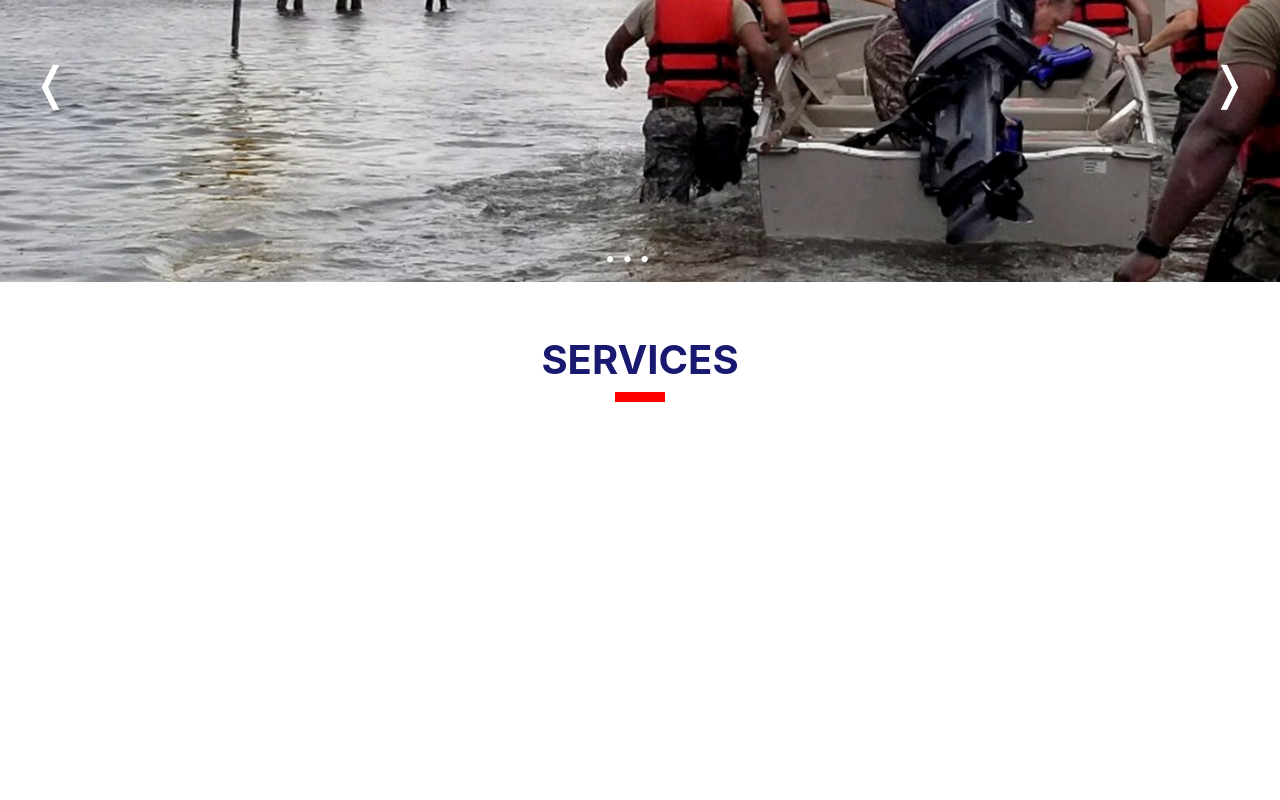
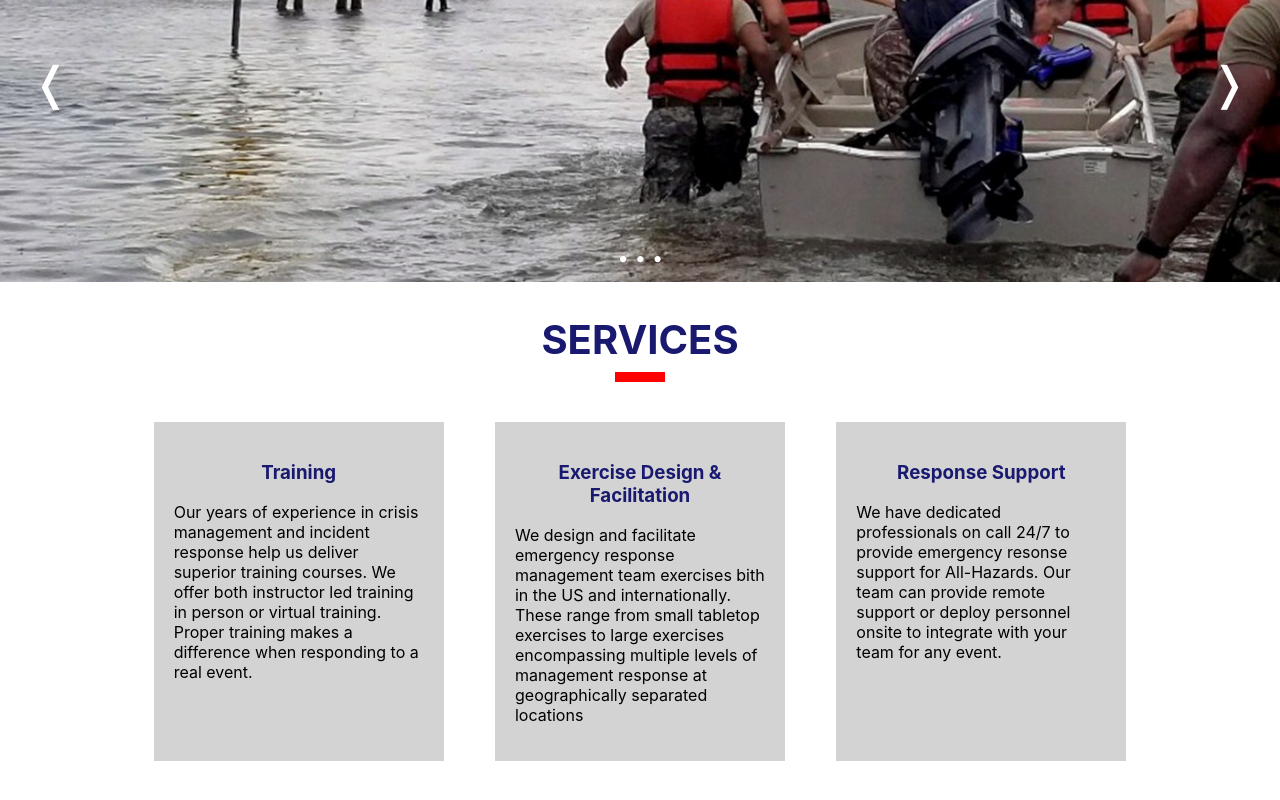
Before and after one commit to forrestmorrison/the-relief-team, a React (Create React App) app: page / in a window 1280 px wide. Shown: the part 238-1038 px from the top of the page. Before the commit the page ends 800 px from the top, so only its background shows below. Built offline with nearby package versions, Linux system fonts and the light colour scheme.

Commit message:
added services info sections

```diff
--- a/src/App.css
+++ b/src/App.css
@@ -98,26 +98,52 @@ header .container li {
 }
 
 .services {
-  width: 350px;
+  display: flex;
+  flex-direction: column;
+  align-items: center;
+  width: 100%;
+}
+
+.services .heading {
+  width: 250px;
   height: 60px;
   position: relative;
   margin: 20px;
+  margin-top: 0px;
 }
 
-.services::after {
+.services .heading::after {
   content: '';
   width: 50px;
   height: 10px;
   background: red;
   position: absolute;
   bottom: -40px;
-  right: 150px;
+  right: 100px;
 }
 
-.services h2 {
+.services .heading h2 {
   font-size: 40px;
   text-align: center;
   color: midnightblue;
+}
+
+.services-info {
+  display: flex;
+  width: 80%;
+  justify-content: space-around;
+  margin: 60px 0;
+}
+
+.services-info section {
+  width: 250px;
+  padding: 20px;
+  background-color: lightgrey;
+}
+
+.services-info h3 {
+  text-align: center;
+  color: midnightblue
 }
 
 /* Image Slider */
--- a/src/components/ImageSlider.js
+++ b/src/components/ImageSlider.js
@@ -14,8 +14,7 @@ const ImageSlider = ({ slides }) => {
         height: "100%",
         backgroundPosition: "center",
         backgroundSize: "cover",
-        backgroundImage: `url(${slides[currentIndex].url})`,
-        animation: "fade 1.5s ease-in-out"
+        backgroundImage: `url(${slides[currentIndex].url})`
     }
 
     const leftArrowStyles = {
@@ -45,7 +44,7 @@ const ImageSlider = ({ slides }) => {
         justifyContent: "center",
         position: 'absolute',
         transform: 'translate(0, -50%)',
-        left: "47%",
+        left: "48%",
         bottom: "0%",
         color: "#fff",
         zIndex: 1,
--- a/src/pages/Home.js
+++ b/src/pages/Home.js
@@ -20,8 +20,35 @@ const Home = () => {
             <ImageSlider slides={slides} />
         </div>
         <div className='services'>
-            <h2>SERVICES</h2>
+            <div className='heading'>
+                <h2>SERVICES</h2>
+            </div>
+            <div className='services-info'>
+                <section>
+                    <h3>Training</h3>
+                    <p>
+                        Our years of experience in crisis management and incident response help us deliver superior training courses.
+                        We offer both instructor led training in person or virtual training.
+                        Proper training makes a difference when responding to a real event.
+                    </p>
+                </section>
+                <section>
+                    <h3>Exercise Design & Facilitation</h3>
+                    <p>
+                        We design and facilitate emergency response management team exercises bith in the US and internationally.
+                        These range from small tabletop exercises to large exercises encompassing multiple levels of management response at geographically separated locations
+                    </p>
+                </section>
+                <section>
+                    <h3>Response Support</h3>
+                    <p>
+                        We have dedicated professionals on call 24/7 to provide emergency resonse support for All-Hazards.
+                        Our team can provide remote support or deploy personnel onsite to integrate with your team for any event.
+                    </p>
+                </section>
+            </div>
         </div>
+
     </div>
   )
 }
```
